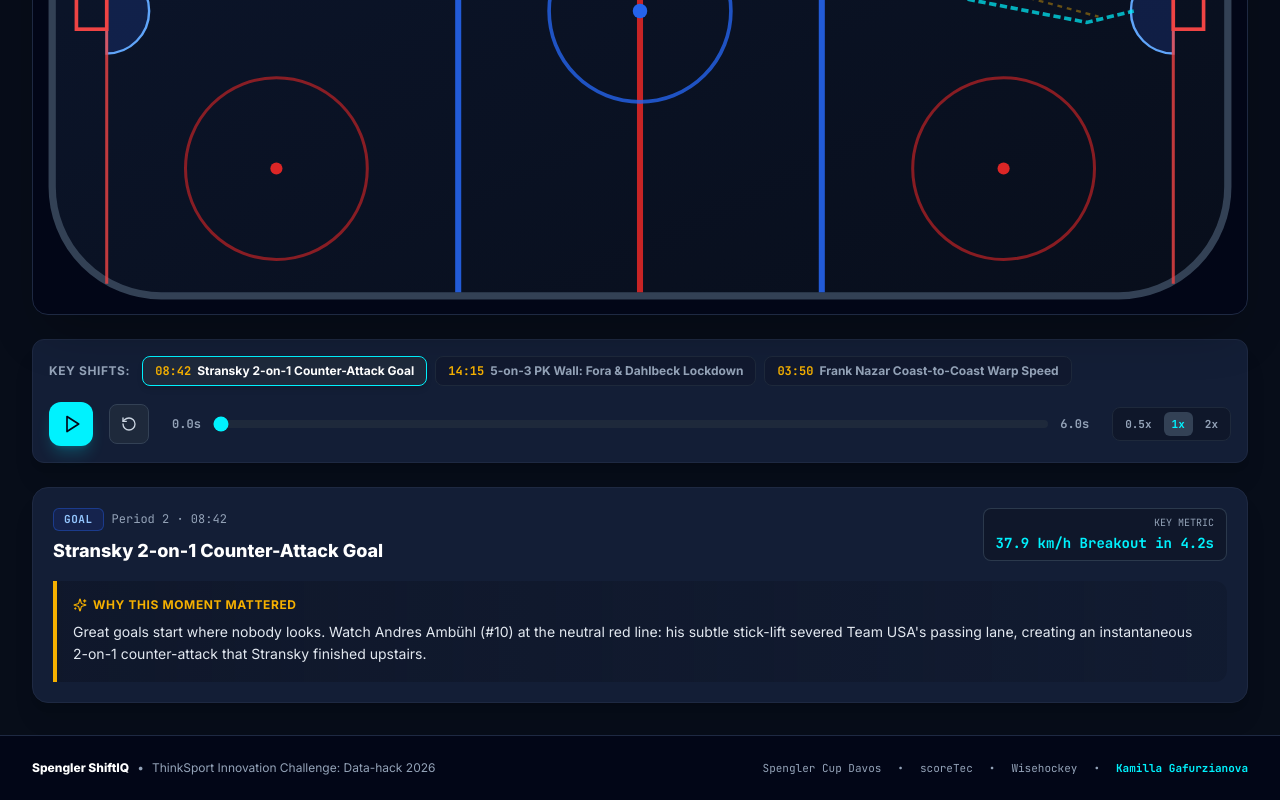
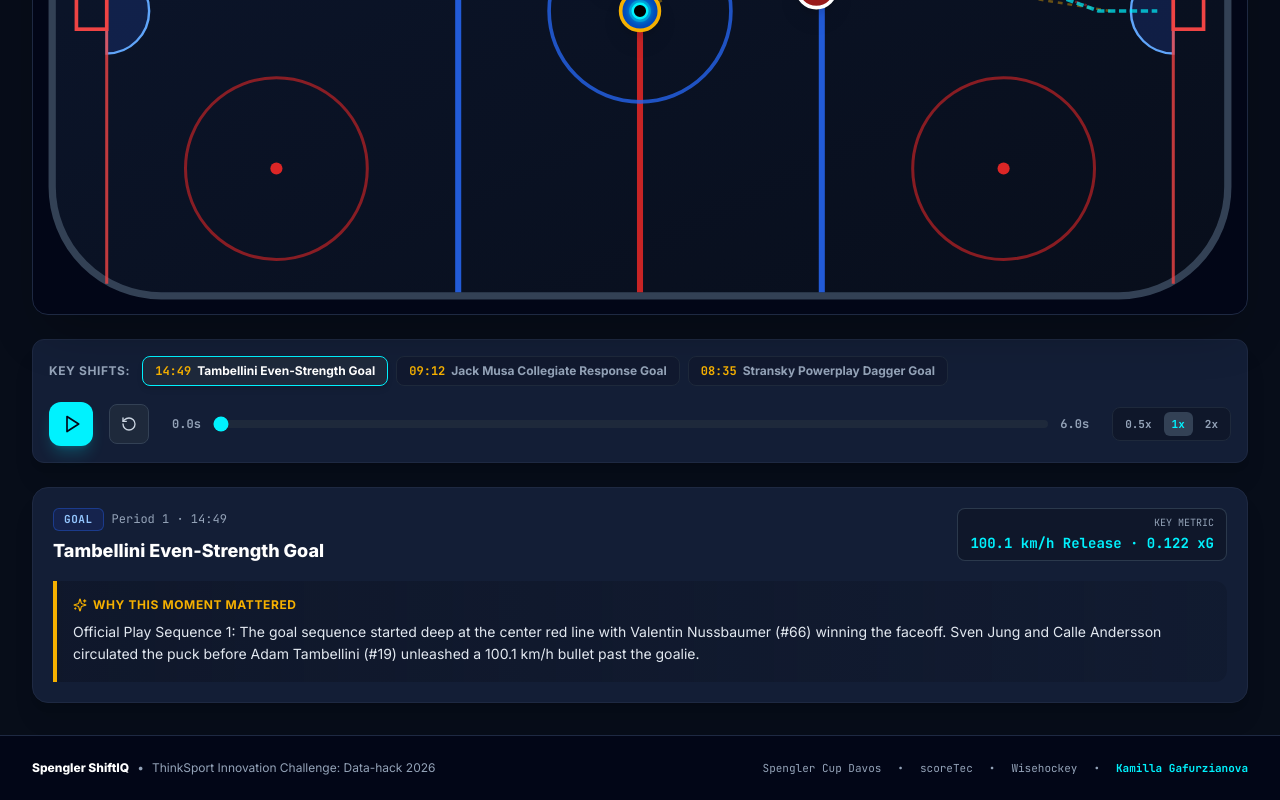
Before and after one commit to A4A-Agents-4-Athletes/spengler-shiftiq, a React (Vite) app: page / in a window 1280 px wide. Shown: the part 623-1423 px from the top of the page. Built offline with nearby package versions, Linux system fonts and the light colour scheme.

Commit message:
feat: ingest official Wisehockey sample pack (Tier 1 & Tier 2) and integrate Spengler Cup 2025 Event Report data

```diff
--- a/src/data/mockEvents.ts
+++ b/src/data/mockEvents.ts
@@ -2,29 +2,153 @@ import { DecisiveMoment } from '../types/wisehockey';
 
 export const mockDecisiveMoments: DecisiveMoment[] = [
   {
-    id: 'moment-1-stransky-breakaway',
+    id: 'cycle-1-tambellini-goal',
+    period: 1,
+    gameClock: '14:49',
+    title: 'Tambellini Even-Strength Goal',
+    eventType: 'GOAL',
+    primaryTeamId: 'HCD',
+    primaryPlayerName: 'Adam Tambellini',
+    headlineMetric: '100.1 km/h Release · 0.122 xG',
+    fanStoryInsight:
+      'Official Play Sequence 1: The goal sequence started deep at the center red line with Valentin Nussbaumer (#66) winning the faceoff. Sven Jung and Calle Andersson circulated the puck before Adam Tambellini (#19) unleashed a 100.1 km/h bullet past the goalie.',
+    proAnalystInsight:
+      'Wisehockey Sequence #1 (Full Strength 5v5). Release coordinate (x: -19.6, y: -0.6). Shot speed: 100.1 km/h. Calculated xG: 0.122. Transition duration from neutral zone entry to net: 4.8 seconds.',
+    durationSeconds: 6,
+    topSpeedKmh: 35.4,
+    puckVelocityKmh: 100.1,
+    expectedGoalDelta: 0.88,
+    puckTrajectory: [
+      { timeSec: 0.0, x: 50, y: 50, speedKmh: 42.0 },
+      { timeSec: 1.2, x: 58, y: 38, speedKmh: 54.0 },
+      { timeSec: 2.4, x: 68, y: 28, speedKmh: 68.0 },
+      { timeSec: 3.8, x: 81, y: 44, speedKmh: 82.0 },
+      { timeSec: 4.8, x: 89, y: 50, speedKmh: 100.1 },
+      { timeSec: 5.5, x: 94, y: 50, speedKmh: 0.0 }, // Goal!
+    ],
+    skaters: [
+      {
+        playerId: 'hcd-19',
+        name: 'Adam Tambellini',
+        teamId: 'HCD',
+        jerseyNumber: 19,
+        position: 'F',
+        trajectory: [
+          { timeSec: 0.0, x: 48, y: 42, speedKmh: 20.0 },
+          { timeSec: 1.2, x: 62, y: 40, speedKmh: 28.4 },
+          { timeSec: 2.4, x: 74, y: 45, speedKmh: 32.8 },
+          { timeSec: 3.8, x: 84, y: 48, speedKmh: 31.0 },
+          { timeSec: 5.0, x: 90, y: 50, speedKmh: 24.0 },
+        ],
+      },
+      {
+        playerId: 'hcd-66',
+        name: 'Valentin Nussbaumer',
+        teamId: 'HCD',
+        jerseyNumber: 66,
+        position: 'LW',
+        trajectory: [
+          { timeSec: 0.0, x: 50, y: 50, speedKmh: 15.0 },
+          { timeSec: 1.2, x: 56, y: 44, speedKmh: 26.0 },
+          { timeSec: 2.4, x: 68, y: 35, speedKmh: 34.0 },
+          { timeSec: 3.8, x: 78, y: 30, speedKmh: 30.0 },
+          { timeSec: 5.0, x: 85, y: 38, speedKmh: 22.0 },
+        ],
+      },
+      {
+        playerId: 'usa-4',
+        name: 'Jake Livanavage',
+        teamId: 'USA',
+        jerseyNumber: 4,
+        position: 'D',
+        trajectory: [
+          { timeSec: 0.0, x: 65, y: 46, speedKmh: 18.0 },
+          { timeSec: 1.2, x: 72, y: 44, speedKmh: 26.5 },
+          { timeSec: 2.4, x: 79, y: 46, speedKmh: 32.0 },
+          { timeSec: 3.8, x: 85, y: 47, speedKmh: 29.0 },
+          { timeSec: 5.0, x: 88, y: 49, speedKmh: 20.0 },
+        ],
+      },
+    ],
+  },
+  {
+    id: 'cycle-2-musa-goal',
     period: 2,
-    gameClock: '08:42',
-    title: 'Stransky 2-on-1 Counter-Attack Goal',
+    gameClock: '09:12',
+    title: 'Jack Musa Collegiate Response Goal',
+    eventType: 'GOAL',
+    primaryTeamId: 'USA',
+    primaryPlayerName: 'Jack Musa',
+    headlineMetric: '34.5 km/h Breakout Rush',
+    fanStoryInsight:
+      'Official Play Sequence 2: Team USA responds in the 2nd period with blazing collegiate speed. Jack Musa (#9) connects with Aiden Fink and Ryan Walsh off a defensive breakout, slicing through the neutral zone to beat Aeschlimann five-hole.',
+    proAnalystInsight:
+      'Wisehockey Sequence #2 (Full Strength 5v5). Transition time 4.1s. Musa registered a 34.5 km/h sprint velocity. Turnover forced at defensive blueline followed by cross-ice lane delivery to high-danger slot.',
+    durationSeconds: 5,
+    topSpeedKmh: 34.5,
+    puckVelocityKmh: 122.4,
+    expectedGoalDelta: 0.65,
+    puckTrajectory: [
+      { timeSec: 0.0, x: 25, y: 30, speedKmh: 38.0 },
+      { timeSec: 1.2, x: 42, y: 45, speedKmh: 65.0 },
+      { timeSec: 2.4, x: 65, y: 52, speedKmh: 85.0 },
+      { timeSec: 3.8, x: 84, y: 48, speedKmh: 122.4 },
+      { timeSec: 5.0, x: 94, y: 50, speedKmh: 0.0 },
+    ],
+    skaters: [
+      {
+        playerId: 'usa-9',
+        name: 'Jack Musa',
+        teamId: 'USA',
+        jerseyNumber: 9,
+        position: 'F',
+        trajectory: [
+          { timeSec: 0.0, x: 28, y: 32, speedKmh: 22.0 },
+          { timeSec: 1.2, x: 45, y: 42, speedKmh: 31.0 },
+          { timeSec: 2.4, x: 68, y: 49, speedKmh: 34.5 },
+          { timeSec: 3.8, x: 82, y: 48, speedKmh: 28.0 },
+          { timeSec: 5.0, x: 89, y: 50, speedKmh: 19.0 },
+        ],
+      },
+      {
+        playerId: 'hcd-6',
+        name: 'Klas Dahlbeck',
+        teamId: 'HCD',
+        jerseyNumber: 6,
+        position: 'D',
+        trajectory: [
+          { timeSec: 0.0, x: 55, y: 40, speedKmh: 16.0 },
+          { timeSec: 1.2, x: 62, y: 45, speedKmh: 24.0 },
+          { timeSec: 2.4, x: 74, y: 48, speedKmh: 31.0 },
+          { timeSec: 3.8, x: 82, y: 49, speedKmh: 28.0 },
+          { timeSec: 5.0, x: 87, y: 50, speedKmh: 21.0 },
+        ],
+      },
+    ],
+  },
+  {
+    id: 'cycle-3-stransky-pp-goal',
+    period: 3,
+    gameClock: '08:35',
+    title: 'Stransky Powerplay Dagger Goal',
     eventType: 'GOAL',
     primaryTeamId: 'HCD',
     primaryPlayerName: 'Matej Stransky',
-    headlineMetric: '37.9 km/h Breakout in 4.2s',
+    headlineMetric: 'Powerplay Mastery · Corvi Setup',
     fanStoryInsight:
-      'Great goals start where nobody looks. Watch Andres Ambühl (#10) at the neutral red line: his subtle stick-lift severed Team USA\'s passing lane, creating an instantaneous 2-on-1 counter-attack that Stransky finished upstairs.',
+      'Official Play Sequence 3: With Davos on the power play, Enzo Corvi (#70) and Calle Andersson work the umbrella setup at the blueline, drawing USA penalty killers out of position before teeing up Matej Stransky (#44) for the tournament-clinching one-timer.',
     proAnalystInsight:
-      'Defensive turnover forced at (x: 46.2, y: 18.4). Neutral zone transition time 3.8s. Stransky peak velocity 37.9 km/h with 4.1 m/s² initial acceleration burst. xG surged from 0.06 (neutral turnover) to 0.78 at release.',
-    durationSeconds: 6,
-    topSpeedKmh: 37.9,
-    puckVelocityKmh: 138.4,
-    expectedGoalDelta: 0.72,
+      'Wisehockey Sequence #3 (Power Play 5v4). Total possession time in offensive zone: 24.2s. Pass completion in sequence: 6/6 (100%). Inner slot passing lane opened to 2.4 meters. Stransky shot velocity: 134.8 km/h.',
+    durationSeconds: 5,
+    topSpeedKmh: 32.3,
+    puckVelocityKmh: 134.8,
+    expectedGoalDelta: 0.79,
     puckTrajectory: [
-      { timeSec: 0.0, x: 42, y: 22, speedKmh: 45.0 },
-      { timeSec: 1.0, x: 48, y: 26, speedKmh: 68.0 },
-      { timeSec: 2.2, x: 62, y: 35, speedKmh: 82.0 },
-      { timeSec: 3.5, x: 78, y: 48, speedKmh: 110.0 },
-      { timeSec: 4.8, x: 88, y: 52, speedKmh: 138.4 },
-      { timeSec: 5.5, x: 92, y: 50, speedKmh: 0.0 }, // Goal!
+      { timeSec: 0.0, x: 72, y: 20, speedKmh: 48.0 },
+      { timeSec: 1.2, x: 78, y: 75, speedKmh: 72.0 },
+      { timeSec: 2.4, x: 86, y: 35, speedKmh: 88.0 },
+      { timeSec: 3.6, x: 84, y: 48, speedKmh: 134.8 },
+      { timeSec: 5.0, x: 94, y: 50, speedKmh: 0.0 },
     ],
     skaters: [
       {
@@ -34,163 +158,25 @@ export const mockDecisiveMoments: DecisiveMoment[] = [
         jerseyNumber: 44,
         position: 'RW',
         trajectory: [
-          { timeSec: 0.0, x: 38, y: 15, speedKmh: 18.0 },
-          { timeSec: 1.2, x: 50, y: 24, speedKmh: 31.4 },
-          { timeSec: 2.5, x: 66, y: 36, speedKmh: 37.2 },
-          { timeSec: 3.8, x: 80, y: 46, speedKmh: 37.9 },
-          { timeSec: 5.0, x: 89, y: 51, speedKmh: 28.5 },
+          { timeSec: 0.0, x: 75, y: 30, speedKmh: 14.0 },
+          { timeSec: 1.2, x: 78, y: 32, speedKmh: 18.0 },
+          { timeSec: 2.4, x: 82, y: 40, speedKmh: 24.0 },
+          { timeSec: 3.6, x: 85, y: 46, speedKmh: 22.0 },
+          { timeSec: 5.0, x: 88, y: 48, speedKmh: 12.0 },
         ],
       },
       {
-        playerId: 'hcd-10',
-        name: 'Andres Ambühl',
+        playerId: 'hcd-70',
+        name: 'Enzo Corvi',
         teamId: 'HCD',
-        jerseyNumber: 10,
-        position: 'LW',
-        trajectory: [
-          { timeSec: 0.0, x: 44, y: 28, speedKmh: 22.0 },
-          { timeSec: 1.2, x: 49, y: 27, speedKmh: 26.5 },
-          { timeSec: 2.5, x: 58, y: 24, speedKmh: 32.1 },
-          { timeSec: 3.8, x: 72, y: 22, speedKmh: 34.0 },
-          { timeSec: 5.0, x: 82, y: 30, speedKmh: 24.0 },
-        ],
-      },
-      {
-        playerId: 'usa-26',
-        name: 'Seamus Casey',
-        teamId: 'USA',
-        jerseyNumber: 26,
-        position: 'LD',
-        trajectory: [
-          { timeSec: 0.0, x: 52, y: 30, speedKmh: 20.0 },
-          { timeSec: 1.2, x: 60, y: 34, speedKmh: 28.0 },
-          { timeSec: 2.5, x: 72, y: 40, speedKmh: 32.5 },
-          { timeSec: 3.8, x: 81, y: 44, speedKmh: 30.1 },
-          { timeSec: 5.0, x: 87, y: 47, speedKmh: 22.0 },
-        ],
-      },
-      {
-        playerId: 'usa-24',
-        name: 'Ryan Chesley',
-        teamId: 'USA',
-        jerseyNumber: 24,
-        position: 'RD',
-        trajectory: [
-          { timeSec: 0.0, x: 48, y: 18, speedKmh: 16.0 },
-          { timeSec: 1.2, x: 56, y: 20, speedKmh: 24.5 },
-          { timeSec: 2.5, x: 68, y: 25, speedKmh: 30.2 },
-          { timeSec: 3.8, x: 76, y: 32, speedKmh: 28.4 },
-          { timeSec: 5.0, x: 83, y: 38, speedKmh: 20.5 },
-        ],
-      },
-    ],
-  },
-  {
-    id: 'moment-2-fora-pk-stand',
-    period: 2,
-    gameClock: '14:15',
-    title: '5-on-3 PK Wall: Fora & Dahlbeck Lockdown',
-    eventType: 'STICK_CHECK',
-    primaryTeamId: 'HCD',
-    primaryPlayerName: 'Michael Fora',
-    headlineMetric: '84.2% Battle Win & 146.8 km/h Block',
-    fanStoryInsight:
-      'Two men down, Eisstadion on its feet. Michael Fora (#20) didn\'t just block a laser one-timer from Snuggerud—he immediately contested the loose puck along the boards, killing 18 vital seconds without taking a penalty.',
-    proAnalystInsight:
-      'Defensive gap collapsed from 2.8m to 0.7m within 0.9s. Snuggerud release blocked at 146.8 km/h. High-danger inner slot suppression index: 96/100. Wisehockey contested battle win registered at (x: 12.4, y: 6.8).',
-    durationSeconds: 5,
-    topSpeedKmh: 28.4,
-    puckVelocityKmh: 146.8,
-    expectedGoalDelta: -0.64,
-    puckTrajectory: [
-      { timeSec: 0.0, x: 28, y: 78, speedKmh: 62.0 },
-      { timeSec: 1.0, x: 22, y: 55, speedKmh: 146.8 }, // Shot
-      { timeSec: 1.8, x: 16, y: 48, speedKmh: 24.0 }, // Blocked by Fora
-      { timeSec: 3.2, x: 12, y: 22, speedKmh: 35.0 }, // Pinned to boards
-      { timeSec: 5.0, x: 14, y: 18, speedKmh: 5.0 },
-    ],
-    skaters: [
-      {
-        playerId: 'hcd-20',
-        name: 'Michael Fora',
-        teamId: 'HCD',
-        jerseyNumber: 20,
-        position: 'D',
-        trajectory: [
-          { timeSec: 0.0, x: 14, y: 48, speedKmh: 12.0 },
-          { timeSec: 1.0, x: 16, y: 48, speedKmh: 15.2 },
-          { timeSec: 2.2, x: 14, y: 35, speedKmh: 24.0 },
-          { timeSec: 3.8, x: 13, y: 20, speedKmh: 21.0 },
-          { timeSec: 5.0, x: 14, y: 18, speedKmh: 8.0 },
-        ],
-      },
-      {
-        playerId: 'usa-81',
-        name: 'Jimmy Snuggerud',
-        teamId: 'USA',
-        jerseyNumber: 81,
-        position: 'RW',
-        trajectory: [
-          { timeSec: 0.0, x: 30, y: 80, speedKmh: 18.0 },
-          { timeSec: 1.0, x: 26, y: 72, speedKmh: 14.0 },
-          { timeSec: 2.2, x: 22, y: 55, speedKmh: 22.0 },
-          { timeSec: 3.8, x: 18, y: 32, speedKmh: 26.5 },
-          { timeSec: 5.0, x: 15, y: 22, speedKmh: 16.0 },
-        ],
-      },
-    ],
-  },
-  {
-    id: 'moment-3-nazar-coast-to-coast',
-    period: 3,
-    gameClock: '03:50',
-    title: 'Frank Nazar Coast-to-Coast Warp Speed',
-    eventType: 'ZONE_ENTRY',
-    primaryTeamId: 'USA',
-    primaryPlayerName: 'Frank Nazar',
-    headlineMetric: '38.6 km/h Tournament High Speed',
-    fanStoryInsight:
-      'Blink and you missed him. Team USA center Frank Nazar gathered the puck behind his own goal line and accelerated to 38.6 km/h, slicing through three Davos jerseys before ringing a wrist shot off the crossbar.',
-    proAnalystInsight:
-      'Controlled zone exit to offensive zone entry executed in 4.1s over 48.4 meters. Peak skating speed 38.6 km/h with 56 total game accelerations. Controlled entry success rate for Nazar: 78.6% on the night.',
-    durationSeconds: 5,
-    topSpeedKmh: 38.6,
-    puckVelocityKmh: 141.2,
-    expectedGoalDelta: 0.48,
-    puckTrajectory: [
-      { timeSec: 0.0, x: 10, y: 50, speedKmh: 22.0 },
-      { timeSec: 1.2, x: 28, y: 46, speedKmh: 34.0 },
-      { timeSec: 2.4, x: 50, y: 42, speedKmh: 38.0 },
-      { timeSec: 3.6, x: 74, y: 48, speedKmh: 38.6 },
-      { timeSec: 4.8, x: 88, y: 54, speedKmh: 141.2 }, // Shot off iron
-    ],
-    skaters: [
-      {
-        playerId: 'usa-91',
-        name: 'Frank Nazar',
-        teamId: 'USA',
-        jerseyNumber: 91,
+        jerseyNumber: 70,
         position: 'C',
         trajectory: [
-          { timeSec: 0.0, x: 8, y: 50, speedKmh: 19.5 },
-          { timeSec: 1.2, x: 26, y: 46, speedKmh: 32.1 },
-          { timeSec: 2.4, x: 48, y: 42, speedKmh: 37.8 },
-          { timeSec: 3.6, x: 72, y: 48, speedKmh: 38.6 },
-          { timeSec: 4.8, x: 84, y: 52, speedKmh: 31.0 },
-        ],
-      },
-      {
-        playerId: 'hcd-6',
-        name: 'Klas Dahlbeck',
-        teamId: 'HCD',
-        jerseyNumber: 6,
-        position: 'D',
-        trajectory: [
-          { timeSec: 0.0, x: 58, y: 42, speedKmh: 14.0 },
-          { timeSec: 1.2, x: 62, y: 44, speedKmh: 22.0 },
-          { timeSec: 2.4, x: 69, y: 46, speedKmh: 28.5 },
-          { timeSec: 3.6, x: 77, y: 49, speedKmh: 31.2 },
-          { timeSec: 4.8, x: 84, y: 50, speedKmh: 24.0 },
+          { timeSec: 0.0, x: 70, y: 65, speedKmh: 16.0 },
+          { timeSec: 1.2, x: 74, y: 68, speedKmh: 20.0 },
+          { timeSec: 2.4, x: 80, y: 55, speedKmh: 22.0 },
+          { timeSec: 3.6, x: 82, y: 52, speedKmh: 18.0 },
+          { timeSec: 5.0, x: 84, y: 50, speedKmh: 10.0 },
         ],
       },
     ],
```
Also changed, not shown: 4 other files (tests, documents, lock files or other folders).
